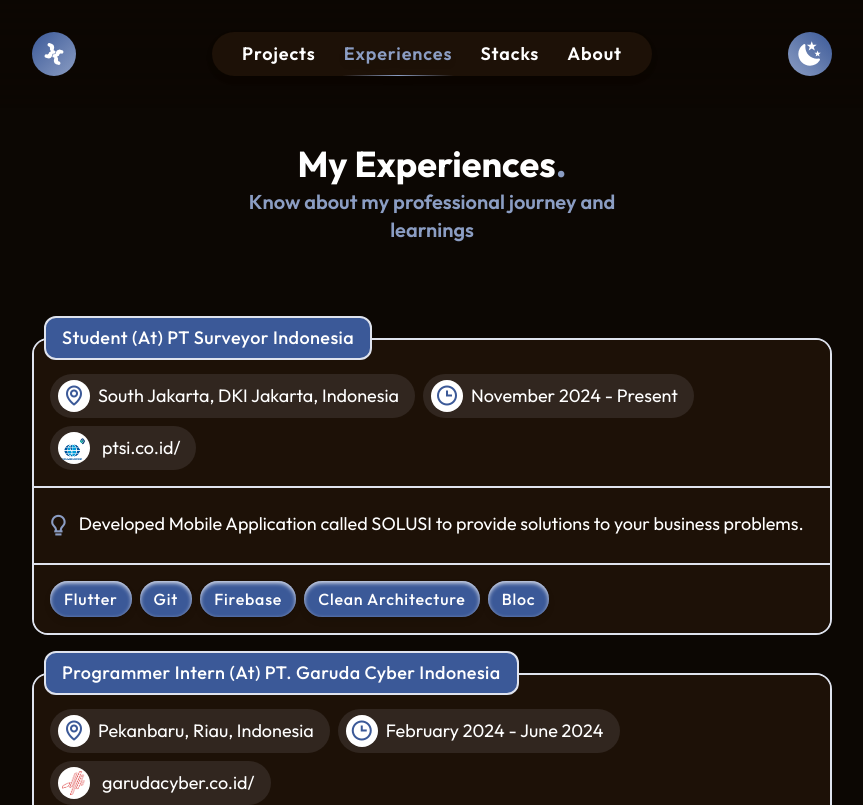
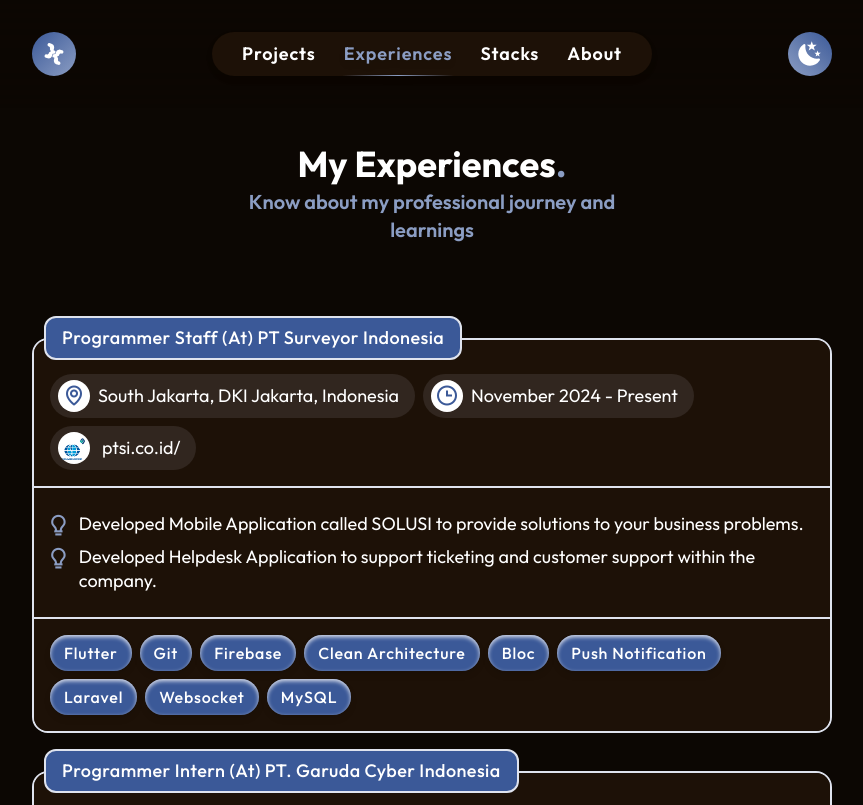
Before and after one commit to marloxxx/portfolio, a Next.js app: page /experiences in a window 1280 px wide. Shown: the top 805 px of the page, without its empty margins (208-1071 px from the left). Built offline with nearby package versions, Linux system fonts and the light colour scheme; no server answers.

Commit message:
Update experiences.ts

```diff
--- a/src/constants/experiences.ts
+++ b/src/constants/experiences.ts
@@ -36,18 +36,23 @@
       link: 'https://ptsi.co.id/',
       color: '#FF0000'
     },
-    designation: 'Student',
+    designation: 'Programmer Staff',
     location: 'South Jakarta, DKI Jakarta, Indonesia',
     tenure: { from: 'November 2024', to: 'Present' },
     description: [
       'Developed Mobile Application called SOLUSI to provide solutions to your business problems.',
+      'Developed Helpdesk Application to support ticketing and customer support within the company.',
     ],
     techStack: [
       'Flutter',
       'Git',
       'Firebase',
       'Clean Architecture',
-      'Bloc'
+      'Bloc',
+      'Push Notification',
+      'Laravel',
+      'Websocket',
+      'MySQL'
     ]
   },
   {
```
